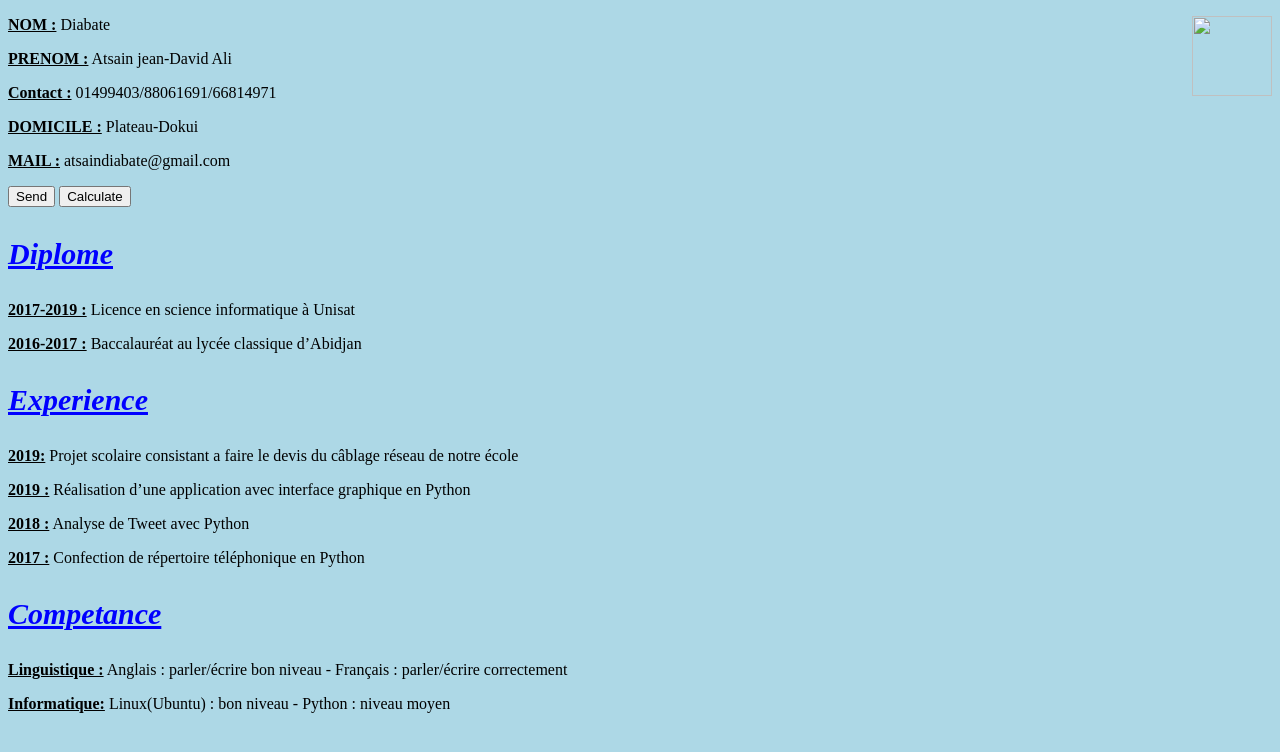
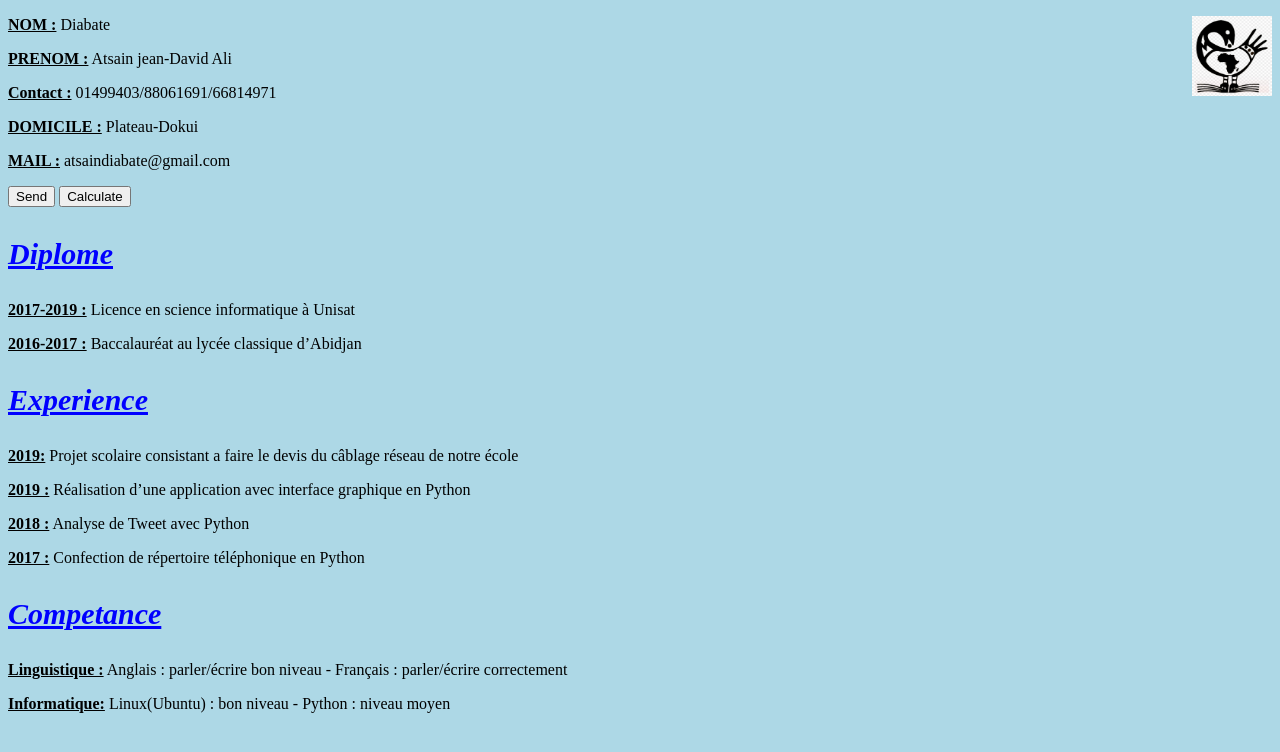
Before and after one commit to yaposebastien/atsin, a plain HTML site: page MonCv.html in a window 1280 px wide. Drawn offline with Linux system fonts and the light colour scheme; a script that the page names is missing.

Commit message:
Update MonCv.html

```diff
--- a/MonCv.html
+++ b/MonCv.html
@@ -12,7 +12,7 @@
         <header>
 
 	    <div class="photo">
-                <img src="nke.png" width="80" height="80">
+                <img src="480-4807662_african-centered-presentations-sankofa-adinkra-symbol.png" width="80" height="80">
             </div>
 
             <strong><p> NOM :</strong> Diabate</p>
```
